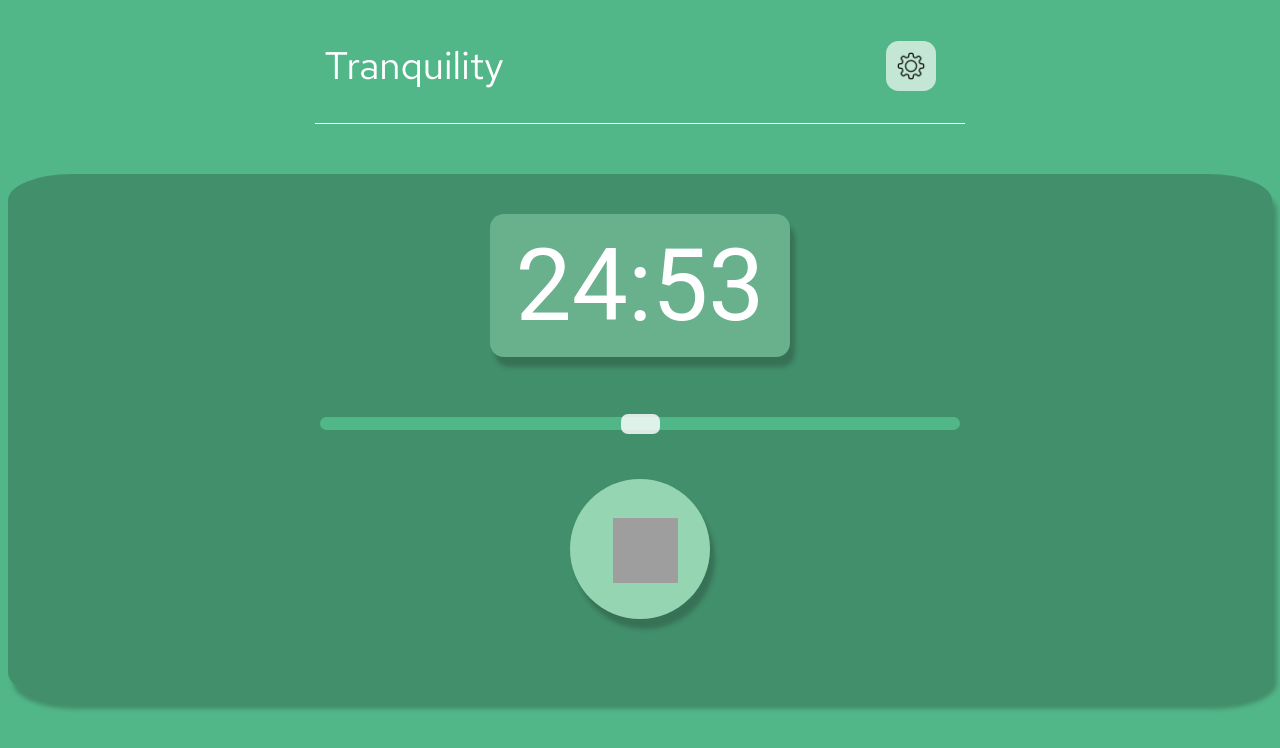
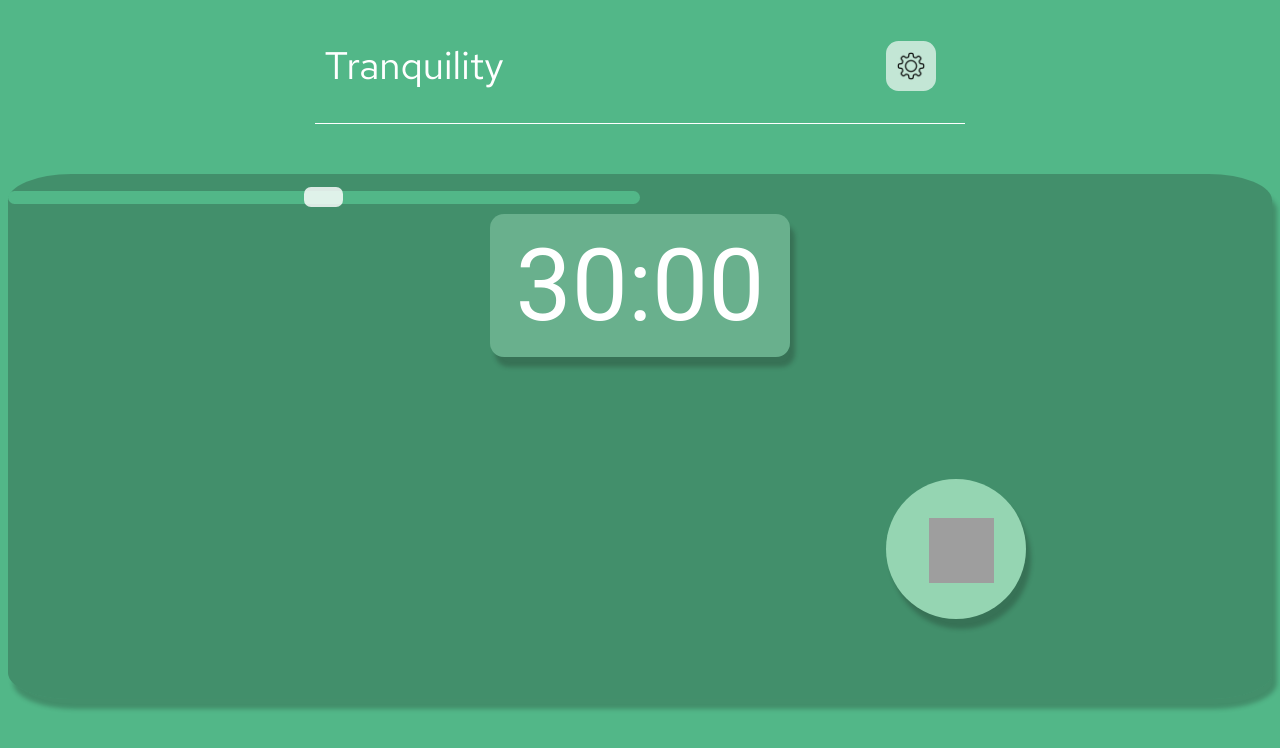
Before and after one commit to NickMagidson/meditation-app, a React (Create React App) app: page / in a window 1280 px wide. Shown: the top 748 px of the page. Built offline with nearby package versions, Linux system fonts and the light colour scheme; grey boxes are pictures that could not be loaded.

Commit message:
Finished functionality

```diff
--- a/src/App.js
+++ b/src/App.js
@@ -9,9 +9,6 @@ function App() {
     <div className='app'>
       <Header />
       <Timer />
-        {/* Input for timer */}
-        {/* Start button */}
-
     </div>
   );
 }
--- a/src/components/Timer.js
+++ b/src/components/Timer.js
@@ -1,42 +1,62 @@
-import React, { Component, useState } from "react";
+import React, { Component,  useState , useEffect, useRef} from "react";
 
 
+function ClearTimer(TimerHndlRef) {
+  clearInterval(TimerHndlRef.current);
+  TimerHndlRef.current = null;
+}
+
 function Timer() {
-  const [minutes, setMinutes] = useState(25);
-  const [seconds, setSeconds] = useState(0);
+  const TimerHndlRef = useRef();
+  const [seconds, setSeconds] = useState(1800);
+  const onClick = () => {
+    // Check to see if timer is done
+    if (TimerHndlRef.current) {
+      ClearTimer(TimerHndlRef);
+      return;
+    }
+    // If not done, then start timer
+    TimerHndlRef.current = setInterval(() =>
+      setSeconds((s) => {
+        const v = s - 1;
+        if (v > 0) return v;
+        ClearTimer(TimerHndlRef);
+        return 0;
+      }),
+      1000
+    );
+  };
 
+  // When changed, setSeconds to whatever the value is on the range input
+  const onChange = (e) => setSeconds(parseInt(e.target.value, 10));
+  useEffect(() => {
+    return () => {
+      if (!TimerHndlRef.current) return;
+      ClearTimer(TimerHndlRef);
+    }
+  }, []);
 
-    let interval = setInterval(() => {
-      clearInterval(interval);
-      if (seconds === 0) {
-        if (minutes !== 0) {
-          setSeconds(59);
-          setMinutes(minutes - 1);
-        } else {
-          // trigger sound
-        }
-      } else {
-        setSeconds(seconds - 1);
-      }
-    }, 1000)
-
-  // Button to start timer
-  function handleClick() {
-    console.log('Clicked');
-  }
-
-  const timerMinutes = minutes < 10 ? `0${minutes}`: minutes;
-  const timerSeconds = seconds < 10 ? `0${seconds}` : seconds;
+  const mLeft = Math.floor(seconds / 60);
+  const sLeft = seconds - mLeft * 60;
+  const mDisplay = mLeft < 10 ? `0${mLeft}` : mLeft;
+  const sDisplay = sLeft < 10 ? `0${sLeft}` : sLeft;
 
   return (
     <>
       <div className="grey-box">
         <div className="number-box">
-          <h2 className="timer-text">{timerMinutes}:{timerSeconds}</h2>
+          <h2 className="timer-text">{mDisplay}:{sDisplay}</h2>
         </div>
-        <input className="input" type="range" placeholder="Set Time" align="center" />
+        <input
+          className="input"
+          type="range"
+          min="10"
+          max="3600"
+          value={seconds}
+          onChange={onChange}
+           />
         <div className="buttons-container">
-          <button className="timer-button" onClick={handleClick}>
+          <button className="timer-button" onClick={onClick}>
             <img
               className="play"
               src="https://img.icons8.com/ios-glyphs/90/ffffff/play--v1.png"
--- a/src/style.css
+++ b/src/style.css
@@ -106,8 +106,8 @@ header {
 
 .input {
     height: 25px;
-    position: absolute;
-    bottom: 26.5em;
+    /* position: absolute;
+    bottom: 26.5em; */
     border: none;
     border-radius: 30px;
     background-color: rgba(255, 255, 255, 0);
@@ -131,16 +131,18 @@ input[type=range] {
   input[type=range]:focus {
     outline: none;
   }
+
+  /* Track */
   input[type=range]::-webkit-slider-runnable-track {
     width: 100%;
     height: 13px;
     cursor: pointer;
-    animate: 0.2s;
     box-shadow: 0px 0px 0px #000000;
     background-color: #52B788;
     border-radius: 25px;
     border: none;
   }
+  /* Knob */
   input[type=range]::-webkit-slider-thumb {
     box-shadow: 0px 0px 0px #000000;
     border: 0px solid #000000;
```
